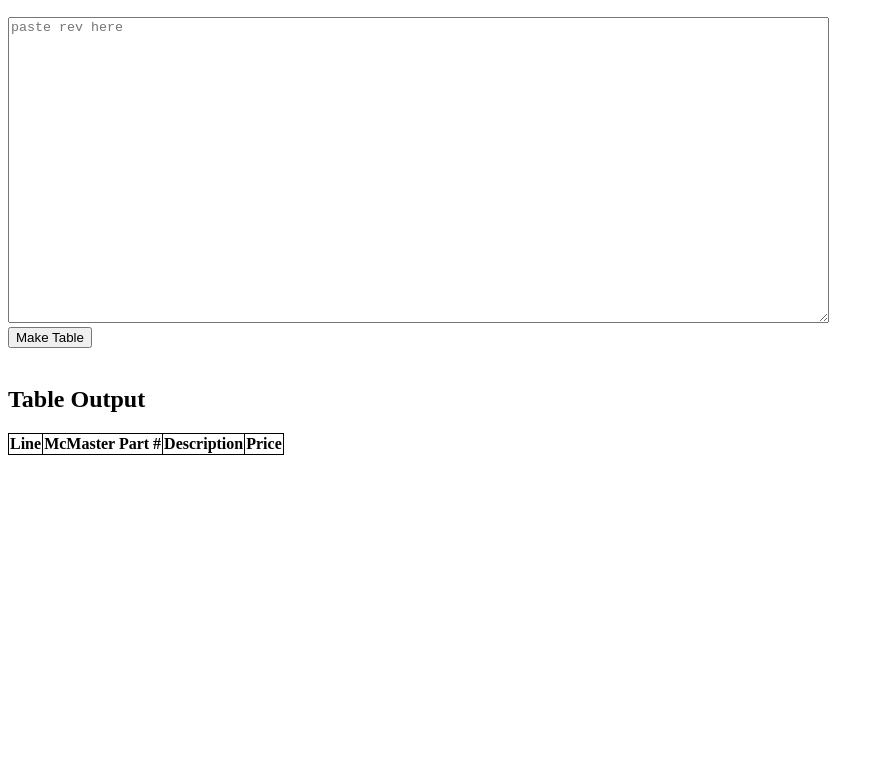
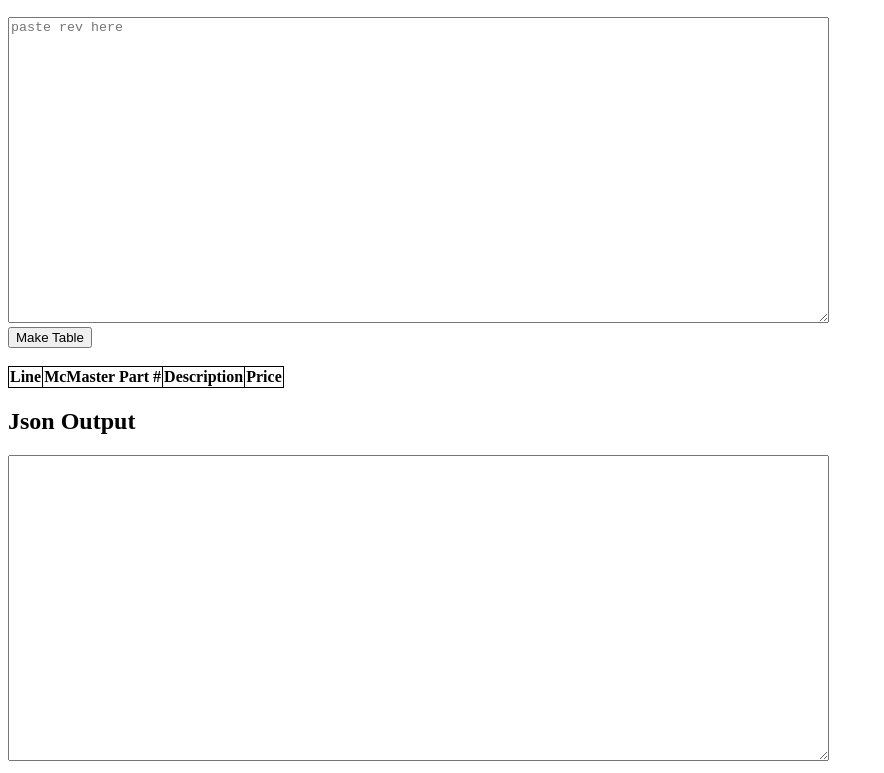
Before and after one commit to jonathanhand/CreateTable, a plain HTML site: page index.html in a window 1280 px wide. Shown: the part 110-883 px from the top of the page, without its empty margins (0-884 px from the left). Before the commit the page ends 800 px from the top, so only its background shows below. Drawn offline with Linux system fonts and the light colour scheme.

Commit message:
json output field

```diff
--- a/index.html
+++ b/index.html
@@ -22,13 +22,7 @@
         </form>
     </div>
         <br>
-        <div>
-        <h2>Table Output</h2>
-          <!--
-        <textarea rows="20" cols="100" placeholder="table will output here" id="tableField">
-        </textarea> -->
 
-    </div>
   <table id='tableOutput'>
     <tr>
       <th>Line</th>
@@ -37,5 +31,12 @@
     <th>Price</th>
   </tr>
   </table>
+  <div>
+    <h2>Json Output</h2>
+
+    <textarea rows="20" cols="100" placeholder="table will output here" id="tableField">
+    </textarea>
+
+</div>
 </body>
 </html>
```
